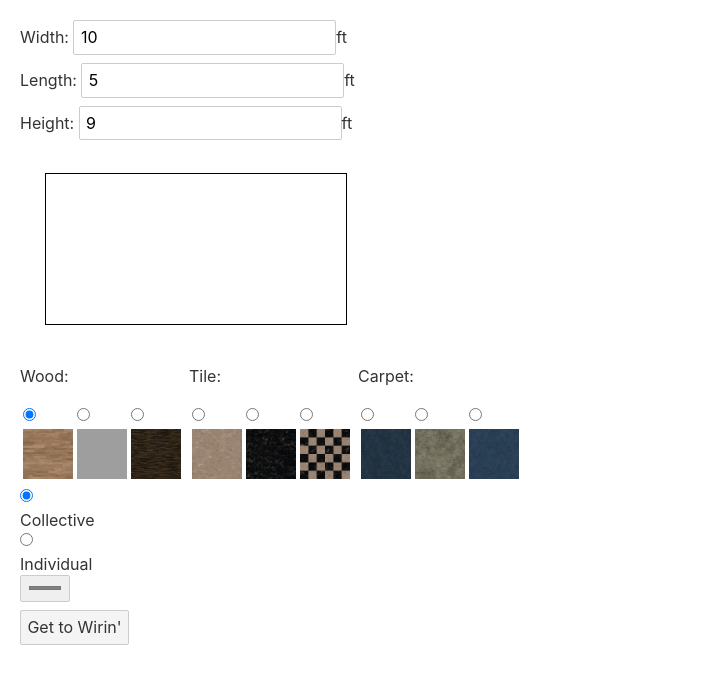
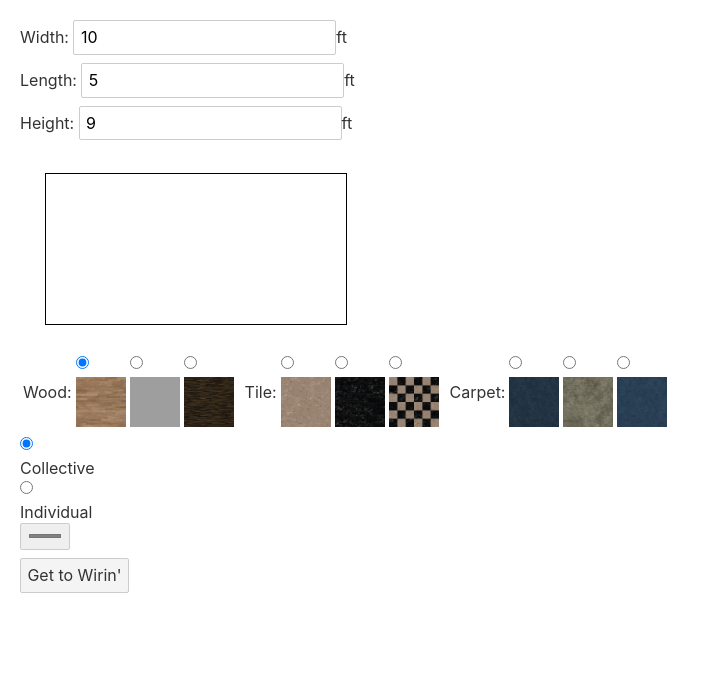
Before and after one commit to WasteofSpaceYT/3D-Wire-Diagram, a Svelte app in the folder diagram/: page / in a window 1280 px wide. Shown: the top 684 px of the page, without its empty margins (0-710 px from the left). Built offline with nearby package versions, Linux system fonts and the light colour scheme; grey boxes are pictures that could not be loaded.

Commit message:
Another attempt to fix the formatting

```diff
--- a/diagram/src/routes/home.svelte
+++ b/diagram/src/routes/home.svelte
@@ -36,17 +36,17 @@ import { onMount } from "svelte";
     <div id="room" style="border: 1px solid black; margin: 25px" />
     <form on:submit|preventDefault={submit}>
     <table style="display: flex">
-        <tr><p>Wood:</p>
+        <tr><td style="margin-right: 5px; justify-content: center; vertical-align: middle;">Wood:</td>
         <td><input type="radio" name="floor" value="wood1" checked><label><img src="/wood1.jpg" alt="" width=50 height = 50></label></td>
         <td><input type="radio" name="floor" value="wood2"><label><img src="/wood2.jpg" alt="" width=50 height = 50></label></td>
         <td><input type="radio" name="floor" value="wood3"><label><img src="/wood3.jpg" alt="" width=50 height = 50></label></td>
         </tr>
-        <tr style="margin-left: 5px"><p>Tile:</p>
+        <tr style="margin-left: 5px"><td style="margin-right: 5px; justify-content: center; vertical-align: middle;">Tile:</td>
             <td><input type="radio" name="floor" value="tile1"><label><img src="/tile1.jpg" alt="" width=50 height = 50></label></td>
         <td><input type="radio" name="floor" value="tile2"><label><img src="/tile2.jpg" alt="" width=50 height = 50></label></td>
         <td><input type="radio" name="floor" value="tile3"><label><img src="/tile3.jpg" alt="" width=50 height = 50></label></td>
         </tr>
-        <tr style="margin-left: 5px"><p>Carpet:</p>
+        <tr style="margin-left: 5px"><td style="margin-right: 5px; justify-content: center; vertical-align: middle;">Carpet:</td>
             <td><input type="radio" name="floor" value="carpet1"><label><img src="/carpet1.jpg" alt="" width=50 height = 50></label></td>
         <td><input type="radio" name="floor" value="carpet2"><label><img src="/carpet2.jpg" alt="" width=50 height = 50></label></td>
         <td><input type="radio" name="floor" value="carpet3"><label><img src="/carpet3.jpg" alt="" width=50 height = 50></label></td>
```
